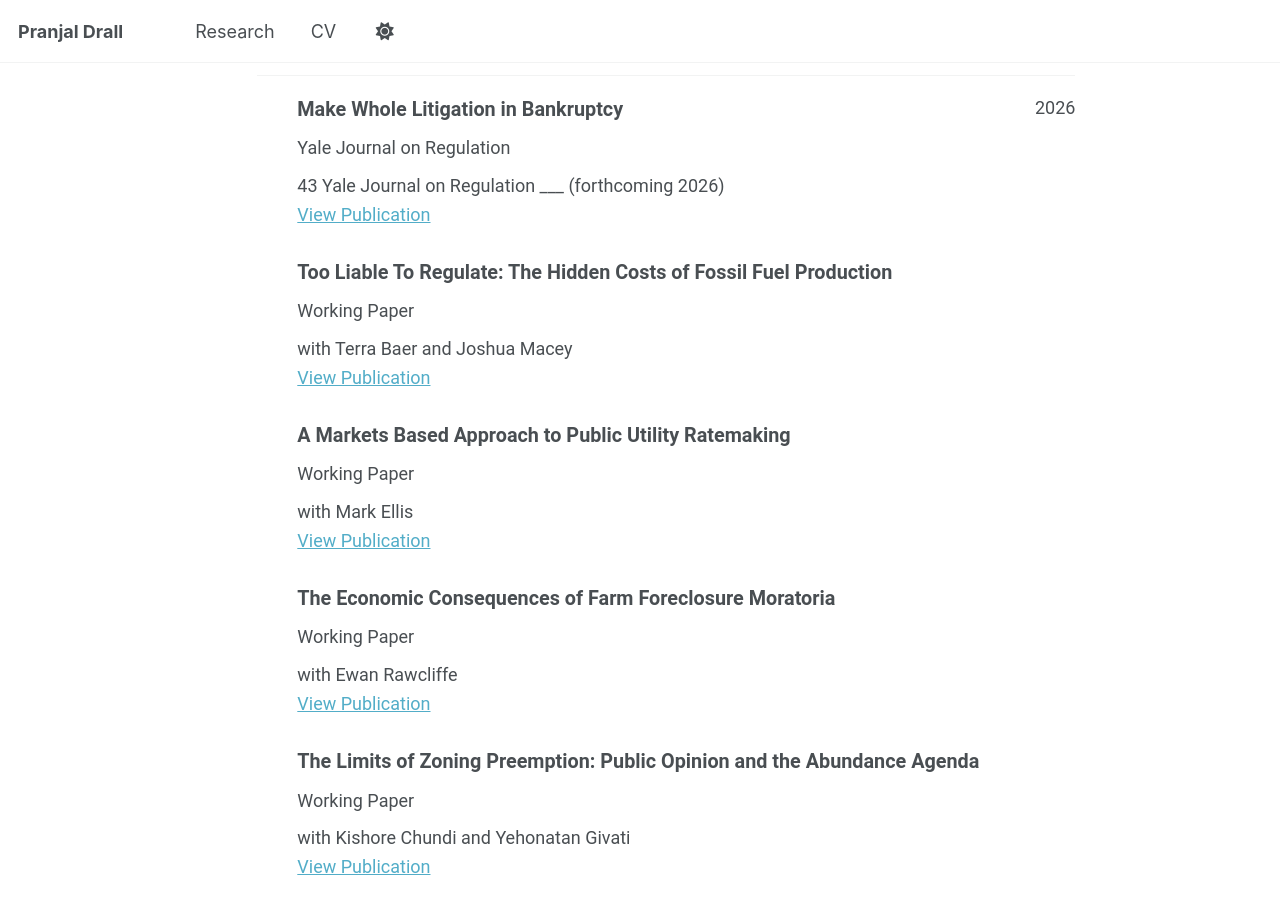
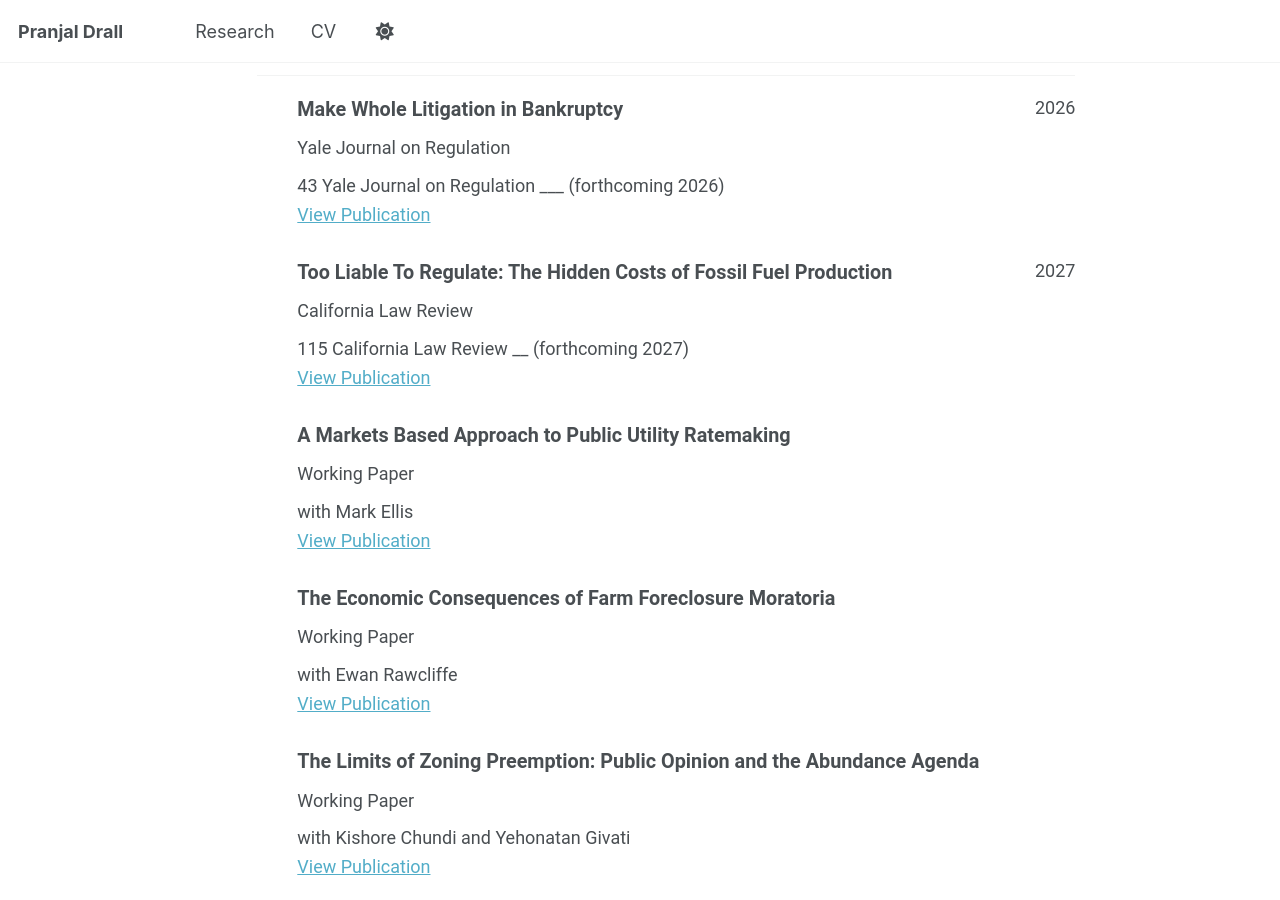
Before and after one commit to pranjal-drall/pranjal-drall.github.io, a Jekyll site: the page built from _pages/cv-json.md, in a window 1280 px wide and 900 px high, scrolled down 1713 px. Built offline with Jekyll 4.4.1, drawn with Linux system fonts in a browser that asks for light colours; a script bundle is joined from its source files by our own code; library files that are not in the unit come from our copies.

Commit message:
Move "Too Liable To Regulate" to Publications with Cal Law Rev citation
Move the paper from Working Papers to Publications as the first entry,
adding "115 California Law Review __ (forthcoming 2027)" citation in
italics above the abstract button.

https://claude.ai/code/session_01Nz2aMzw31PpRuGZHSfXK4V

```diff
--- a/_data/cv.json
+++ b/_data/cv.json
@@ -100,10 +100,10 @@
     },
     {
       "name": "Too Liable To Regulate: The Hidden Costs of Fossil Fuel Production",
-      "publisher": "Working Paper",
-      "releaseDate": "",
+      "publisher": "California Law Review",
+      "releaseDate": "2027",
       "website": "",
-      "summary": "with Terra Baer and Joshua Macey"
+      "summary": "115 California Law Review __ (forthcoming 2027)"
     },
     {
       "name": "A Markets Based Approach to Public Utility Ratemaking",
--- a/_pages/publications.md
+++ b/_pages/publications.md
@@ -96,19 +96,6 @@ function toggleAbstract(id) {
 </script>
 
 <div class="publication-item">
-  <div class="publication-title">Too Liable To Regulate: The Hidden Costs of Fossil Fuel Production</div>
-  <div class="coauthors">with Terra Baer and <a href="https://law.yale.edu/joshua-macey">Josh Macey</a></div>
-  <div class="publication-buttons">
-    <button class="btn btn--abstract" onclick="toggleAbstract('too-liable-abstract')">Abstract</button>
-  </div>
-  <div id="too-liable-abstract" class="abstract-content">
-    <p>This Article describes the emergence of "too-liable-to-regulate" fossil fuel companies: firms whose environmental liabilities are so large that they effectively become judgment-proof, enabling them to evade remediation and decommissioning obligations. Although liability is typically thought to reduce production and deter corporate misconduct, large cleanup liabilities can insulate companies from regulatory enforcement, since regulators may hesitate to pursue enforcement that would push distressed firms into liquidation.</p>
-    <p>To understand how the judgment-proof problem is affecting fossil fuel asset remediation, we compile every domestic coal mine reclamation (cleanup) and onshore gas plug and abandonment (P&A) law and calculate cleanup obligations for two companies: Diversified Energy, the largest oil and gas well owner in the United States, and Indemnity National, the country's largest insurer of coal mine reclamation obligations. Our estimates show that both firms' continued operation depends on predictable underenforcement of cleanup and decommissioning laws.</p>
-    <p>Our analysis of Diversified and Indemnity supports four theoretical points. First, judgment-proof fossil fuel companies are making it difficult for environmental regulators to manage the decline of extractive industries. Second, significant cleanup liability may, counterintuitively, encourage continued production and lead to worse environmental outcomes as firms with poor environmental records operate at a loss rather than paying for cleanup. Third, the judgment-proof problem creates regulatory challenges not just for individual firms, but across entire industries, since well-capitalized firms avoid cleanup by transferring burdensome assets to judgment proof companies. Fourth, the decline of coal mining has created an adverse selection problem in the market for reclamation-bond insurance. As solvent insurers have exited, one severely undercapitalized company—Indemnity National—now underwrites up to seventy percent of reclamation bonds in Appalachia. We conclude by proposing reforms that would improve environmental outcomes in markets that have already seen significant liability partitioning, and also describe best financial assurance practices to ensure that decommissioning funds are available in markets that have yet to encounter the emergence of too-liable-to-fail firms.</p>
-  </div>
-</div>
-
-<div class="publication-item">
   <div class="publication-title">A Market Based Approach to Public Utility Ratemaking</div>
   <div class="coauthors">with <a href="https://www.economicliberties.us/mark-ellis/">Mark Ellis</a> and <a href="https://law.yale.edu/joshua-macey">Josh Macey</a></div>
 </div>
@@ -125,6 +112,20 @@ function toggleAbstract(id) {
 </div>
 
 ## Publications
+
+<div class="publication-item">
+  <div class="publication-title">Too Liable To Regulate: The Hidden Costs of Fossil Fuel Production</div>
+  <div class="coauthors"><em>115 California Law Review __</em> (forthcoming 2027)</div>
+  <div class="coauthors">with Terra Baer and <a href="https://law.yale.edu/joshua-macey">Josh Macey</a></div>
+  <div class="publication-buttons">
+    <button class="btn btn--abstract" onclick="toggleAbstract('too-liable-abstract')">Abstract</button>
+  </div>
+  <div id="too-liable-abstract" class="abstract-content">
+    <p>This Article describes the emergence of "too-liable-to-regulate" fossil fuel companies: firms whose environmental liabilities are so large that they effectively become judgment-proof, enabling them to evade remediation and decommissioning obligations. Although liability is typically thought to reduce production and deter corporate misconduct, large cleanup liabilities can insulate companies from regulatory enforcement, since regulators may hesitate to pursue enforcement that would push distressed firms into liquidation.</p>
+    <p>To understand how the judgment-proof problem is affecting fossil fuel asset remediation, we compile every domestic coal mine reclamation (cleanup) and onshore gas plug and abandonment (P&A) law and calculate cleanup obligations for two companies: Diversified Energy, the largest oil and gas well owner in the United States, and Indemnity National, the country's largest insurer of coal mine reclamation obligations. Our estimates show that both firms' continued operation depends on predictable underenforcement of cleanup and decommissioning laws.</p>
+    <p>Our analysis of Diversified and Indemnity supports four theoretical points. First, judgment-proof fossil fuel companies are making it difficult for environmental regulators to manage the decline of extractive industries. Second, significant cleanup liability may, counterintuitively, encourage continued production and lead to worse environmental outcomes as firms with poor environmental records operate at a loss rather than paying for cleanup. Third, the judgment-proof problem creates regulatory challenges not just for individual firms, but across entire industries, since well-capitalized firms avoid cleanup by transferring burdensome assets to judgment proof companies. Fourth, the decline of coal mining has created an adverse selection problem in the market for reclamation-bond insurance. As solvent insurers have exited, one severely undercapitalized company—Indemnity National—now underwrites up to seventy percent of reclamation bonds in Appalachia. We conclude by proposing reforms that would improve environmental outcomes in markets that have already seen significant liability partitioning, and also describe best financial assurance practices to ensure that decommissioning funds are available in markets that have yet to encounter the emergence of too-liable-to-fail firms.</p>
+  </div>
+</div>
 
 <div class="publication-item">
   <div class="publication-title">Make Whole Litigation in Bankruptcy</div>
```
